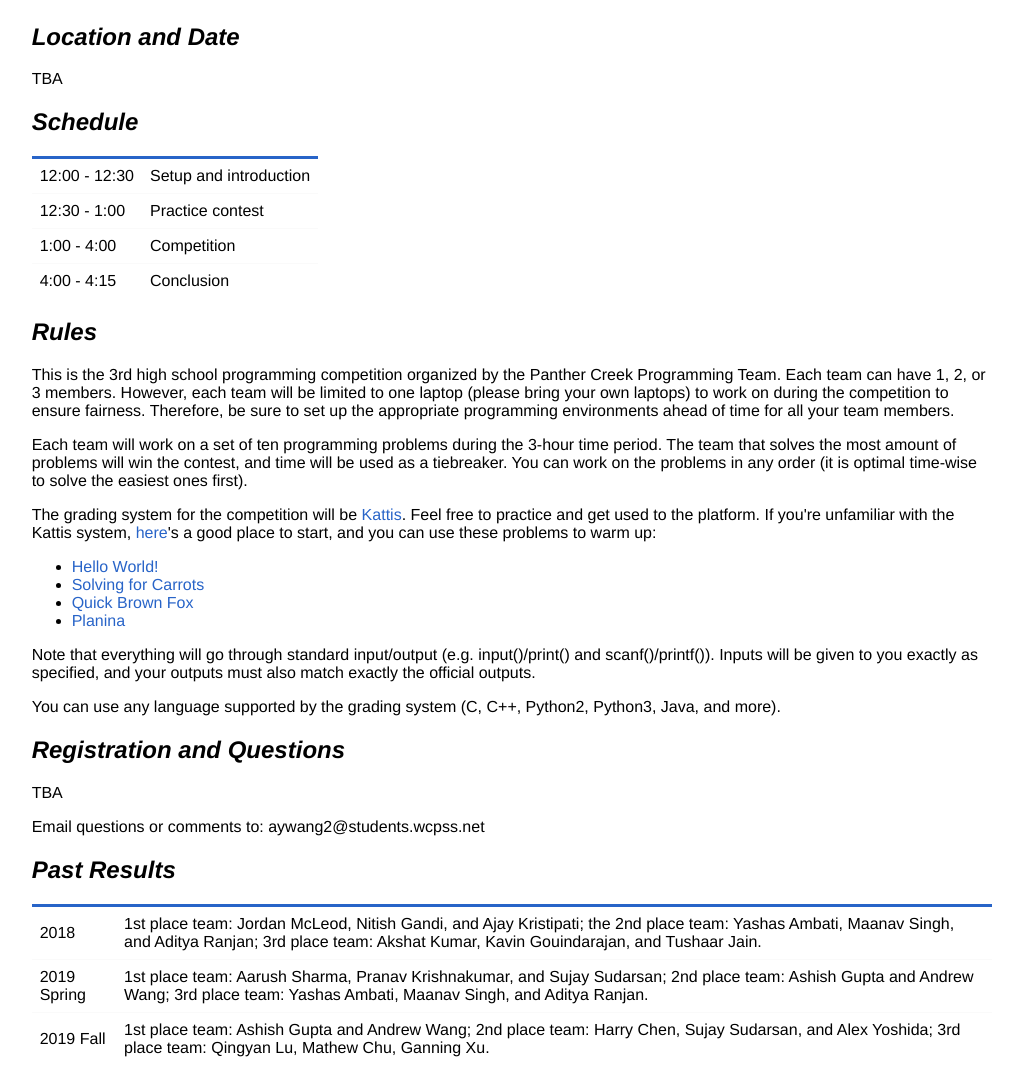
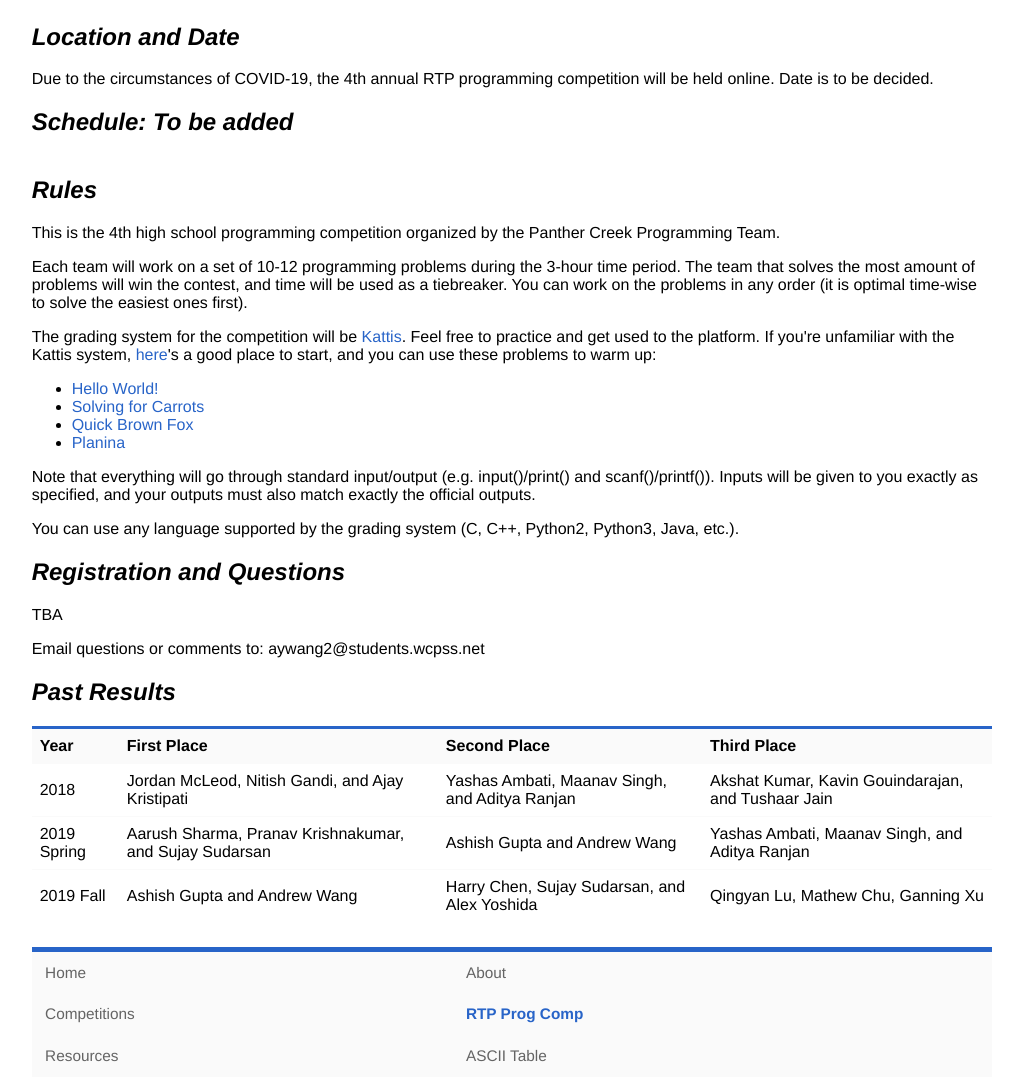
Before and after one commit to PCHS-Programming-Club/pchs-programming-club.github.io, a plain HTML site: page pcprog/rtpprogcomp.html in a window 1280 px wide. Shown: the part 451-1528 px from the top of the page, without its empty margins (128-1151 px from the left). Drawn offline with Linux system fonts and the light colour scheme.

Commit message:
Update navmaps and update rtpprogcomp info

```diff
--- a/pcprog/rtpprogcomp.html
+++ b/pcprog/rtpprogcomp.html
@@ -54,10 +54,10 @@
       <div class="ixsplit">
 	<div class="ixsplit_text">
 	  <h2>Location and Date</h2>
-    <p>TBA</p>
+    <p>Due to the circumstances of COVID-19, the 4th annual RTP programming competition will be held online. Date is to be decided.</p>
 	  <!--<p>The competition will take place at Cary Regional Library (315 Kildaire Farm Road, Cary, NC 27511) in the Conference on December 7th (Saturday), 2019. If you accidentally go to the old Cary Community Library, look across the street for a brand new building (next to the mini park). Click <a href="crlpic.jpg"target="_blank">here</a> for a view of the building.</p>-->
-	  <h2>Schedule</h2>
-    <div class="xlarge">
+	  <h2>Schedule: To be added</h2>
+    <!--<div class="xlarge">
     <table class="datatable">
       <tr>
         <td>12:00 - 12:30</td>
@@ -76,7 +76,7 @@
         <td>Conclusion</td>
       </tr>
   </table>
-</div>
+</div>-->
 	</div>
 	<!--<div class="ixsplit_img_container">
 	  <img src="crlmap.png" width="70%" alt="Cary Regional Library Map" />
@@ -84,17 +84,17 @@
       </div>
 
       <h2>Rules</h2>
-      <p>This is the 3rd high school programming competition organized by the Panther Creek Programming Team. Each team can have 1, 2, or 3 members. However, each team will be limited to one laptop (please bring your own laptops) to work on during the competition to ensure fairness. Therefore, be sure to set up the appropriate programming environments ahead of time for all your team members.</p>
-      <p>Each team will work on a set of ten programming problems during the 3-hour time period. The team that solves the most amount of problems will win the contest, and time will be used as a tiebreaker. You can work on the problems in any order (it is optimal time-wise to solve the easiest ones first).</p>
+      <p>This is the 4th high school programming competition organized by the Panther Creek Programming Team. <!--Each team can have 1, 2, or 3 members. However, each team will be limited to one laptop (please bring your own laptops) to work on during the competition to ensure fairness. Therefore, be sure to set up the appropriate programming environments ahead of time for all your team members.--></p>
+      <p>Each team will work on a set of 10-12 programming problems during the 3-hour time period. The team that solves the most amount of problems will win the contest, and time will be used as a tiebreaker. You can work on the problems in any order (it is optimal time-wise to solve the easiest ones first).</p>
       <p>The grading system for the competition will be <a href="https://open.kattis.com" target="_blank">Kattis</a>. Feel free to practice and get used to the platform. If you're unfamiliar with the Kattis system, <a href="https://open.kattis.com/help" target="_blank">here</a>'s a good place to start, and you can use these problems to warm up:</p>
       <ul>
-	<li><a href="https://open.kattis.com/problems/hello" target="_blank">Hello World!</a></li>
-	<li><a href="https://open.kattis.com/problems/carrots" target="_blank">Solving for Carrots</a></li>
-	<li><a href="https://open.kattis.com/problems/quickbrownfox" target="_blank">Quick Brown Fox</a></li>
-	<li><a href="https://open.kattis.com/problems/planina" target="_blank">Planina</a></li>
+      	<li><a href="https://open.kattis.com/problems/hello" target="_blank">Hello World!</a></li>
+      	<li><a href="https://open.kattis.com/problems/carrots" target="_blank">Solving for Carrots</a></li>
+      	<li><a href="https://open.kattis.com/problems/quickbrownfox" target="_blank">Quick Brown Fox</a></li>
+      	<li><a href="https://open.kattis.com/problems/planina" target="_blank">Planina</a></li>
       </ul>
       <p>Note that everything will go through standard input/output (e.g. input()/print() and scanf()/printf()). Inputs will be given to you exactly as specified, and your outputs must also match exactly the official outputs.</p>
-      <p>You can use any language supported by the grading system (C, C++, Python2, Python3, Java, and more).</p>
+      <p>You can use any language supported by the grading system (C, C++, Python2, Python3, Java, etc.).</p>
 
       <h2>Registration and Questions</h2>
       <p>TBA</p>
@@ -104,22 +104,34 @@
       <div class="xlarge">
       <table class="datatable">
         <tr>
+          <th>Year</th>
+          <th>First Place</th>
+          <th>Second Place</th>
+          <th>Third Place</th>
+        </tr>
+        <tr>
           <td>2018</td>
-          <td>1st place team: Jordan McLeod, Nitish Gandi, and Ajay Kristipati; the 2nd place team: Yashas Ambati, Maanav Singh, and Aditya Ranjan; 3rd place team: Akshat Kumar, Kavin Gouindarajan, and Tushaar Jain.</td>
+          <td>Jordan McLeod, Nitish Gandi, and Ajay Kristipati</td>
+          <td>Yashas Ambati, Maanav Singh, and Aditya Ranjan</td>
+          <td>Akshat Kumar, Kavin Gouindarajan, and Tushaar Jain</td>
         </tr>
         <tr>
           <td>2019 Spring</td>
-          <td>1st place team: Aarush Sharma, Pranav Krishnakumar, and Sujay Sudarsan; 2nd place team: Ashish Gupta and Andrew Wang; 3rd place team: Yashas Ambati, Maanav Singh, and Aditya Ranjan.</td>
+          <td>Aarush Sharma, Pranav Krishnakumar, and Sujay Sudarsan</td>
+          <td>Ashish Gupta and Andrew Wang</td>
+          <td>Yashas Ambati, Maanav Singh, and Aditya Ranjan</td>
         </tr>
         <tr>
           <td>2019 Fall</td>
-          <td>1st place team: Ashish Gupta and Andrew Wang; 2nd place team: Harry Chen, Sujay Sudarsan, and Alex Yoshida; 3rd place team: Qingyan Lu, Mathew Chu, Ganning Xu.</td>
+          <td>Ashish Gupta and Andrew Wang</td>
+          <td>Harry Chen, Sujay Sudarsan, and Alex Yoshida</td>
+          <td>Qingyan Lu, Mathew Chu, Ganning Xu</td>
         </tr>
     </table>
   </div>
       <!-- BOF -->
 
-      <!--<div id="botnav">
+      <div id="botnav">
 
         <table id="navmap">
           <tr>
@@ -138,7 +150,7 @@
 
       <a href="#top"><div id="navup">&#8682</div></a>
 
-    </div>-->
+    </div>
 
     </div>
 
```
Also changed, not shown: pcprog/about.html (+6 -4 lines), pcprog/comps.html (+6 -2 lines), pcprog/index.html (+4 -0 lines), pcprog/resrc.html (+11 -7 lines).
